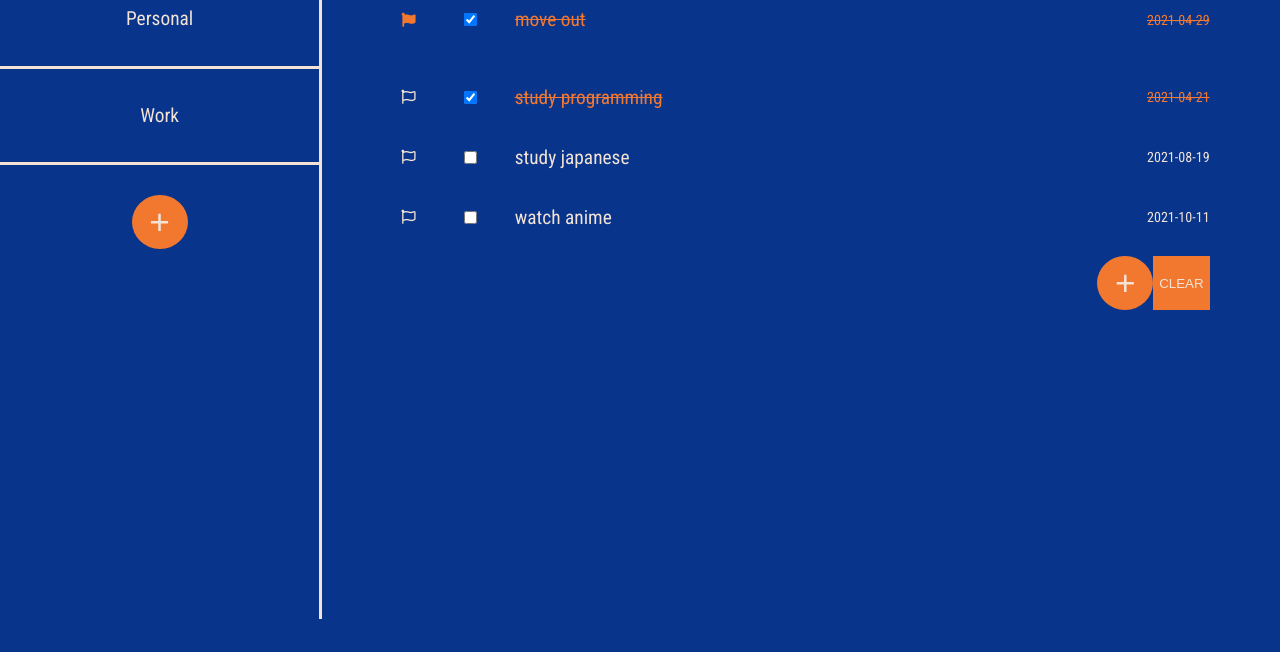
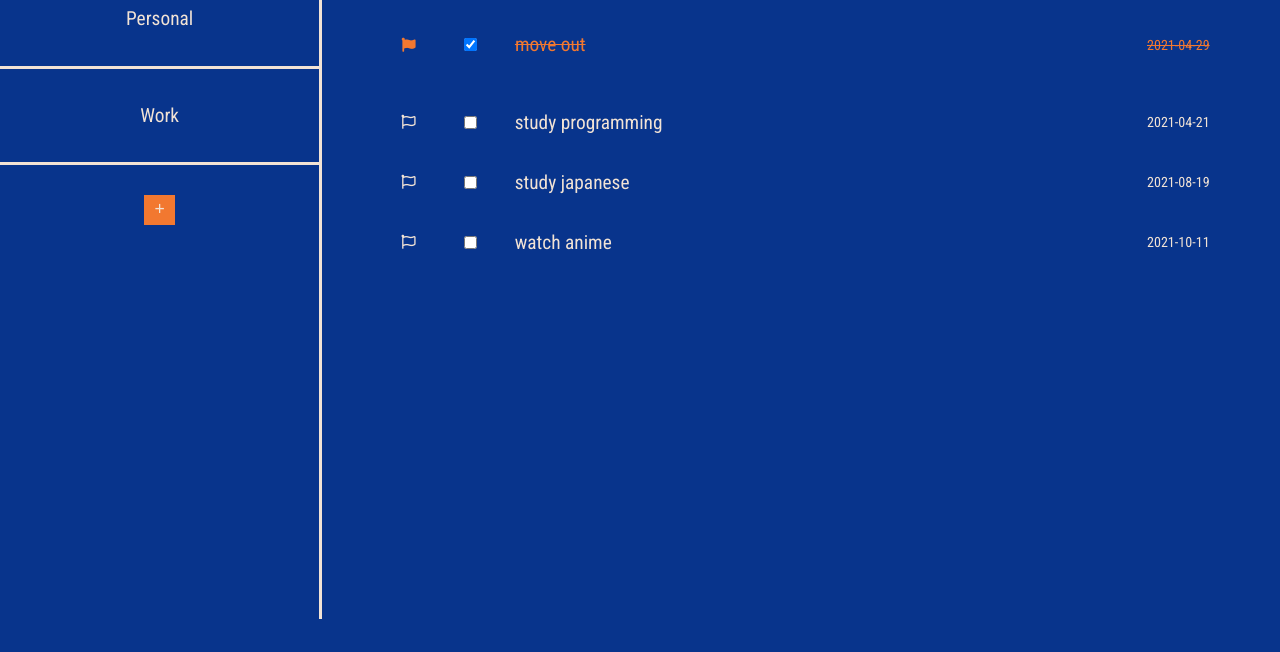
Before and after one commit to timsengsouvanh/to_do_list, a website with bundled scripts: page dist/index.html in a window 1280 px wide. Shown: the part 148-800 px from the top of the page. Built offline with nearby package versions, Linux system fonts and the light colour scheme.

Commit message:
crud btn css

```diff
--- a/src/index.js
+++ b/src/index.js
@@ -3,7 +3,7 @@
 
 
 export let personal = [
-    todologic.task('study programming', 'study everyday and continue doing this project', '2021-04-21', '1', true),
+    todologic.task('study programming', 'study everyday and continue doing this project', '2021-04-21', '1', false),
     todologic.task('study japanese', 'do anki and all the reviews, try to listen to all sentences', '2021-08-19', '3', false),
     todologic.task('watch anime', 'watch evangelion, and later watch cowboy bebop', '2021-10-11', '2', false),
 
```
Also changed, not shown: dist/index.html, dist/main.js, dist/style.css.
